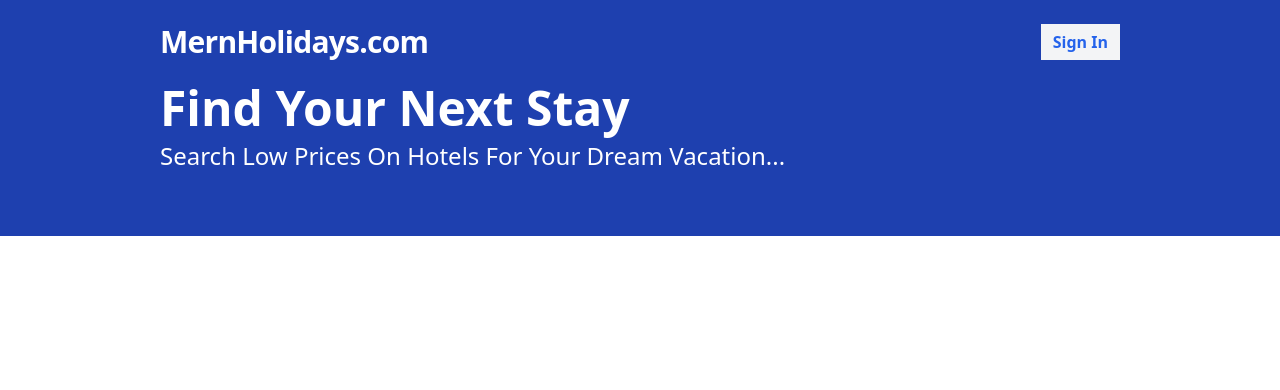
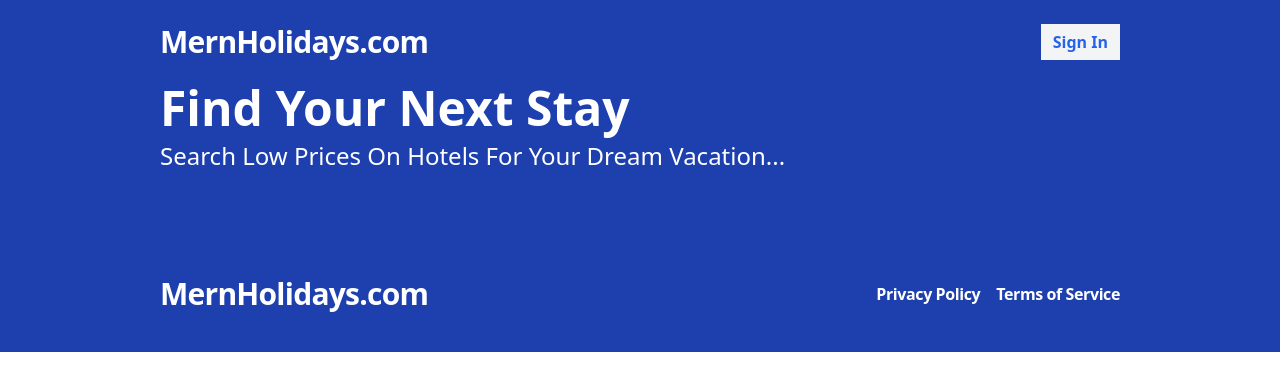
Before and after one commit to BaGorK/bookingApp-mern, a React (Vite) app in the folder frontend/: page / in a window 1280 px wide. Shown: the top 390 px of the page. Built offline with nearby package versions, Linux system fonts and the light colour scheme.

Commit message:
feat: add a footer component

```diff
--- /dev/null
+++ b/frontend/src/components/Footer.tsx
@@ -0,0 +1,15 @@
+export default function Footer() {
+  return (
+    <div className='bg-blue-800 py-10'>
+      <div className='container mx-auto flex justify-between items-center'>
+        <span className='text-3xl text-white font-bold tracking-tight'>
+          MernHolidays.com
+        </span>
+        <span className='text-white font-bold tracking-tight flex gap-4'>
+          <p className='cursor-pointer'>Privacy Policy</p>
+          <p className='cursor-pointer'>Terms of Service</p>
+        </span>
+      </div>
+    </div>
+  );
+}
--- a/frontend/src/layouts/Layout.tsx
+++ b/frontend/src/layouts/Layout.tsx
@@ -1,3 +1,4 @@
+import Footer from '../components/Footer';
 import Header from '../components/Header';
 import Hero from '../components/Hero';
 
@@ -6,6 +7,7 @@
     <div className='flex flex-col min-h-screen'>
       <Header />
       <Hero />
+      <Footer />
     </div>
   );
 }
```
